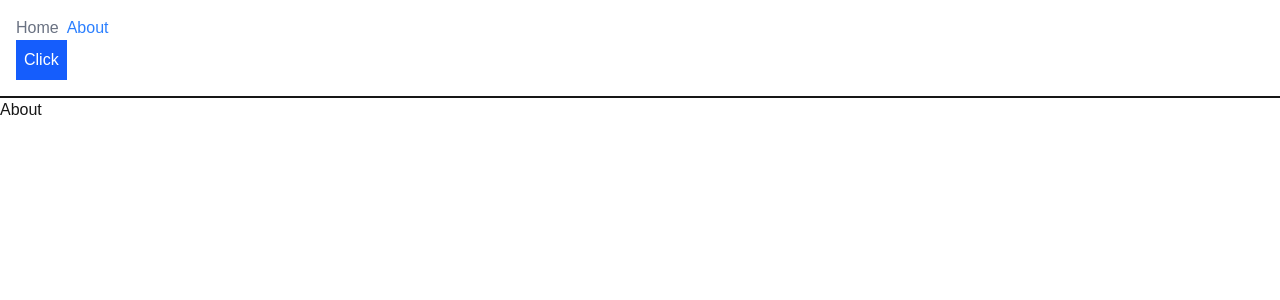
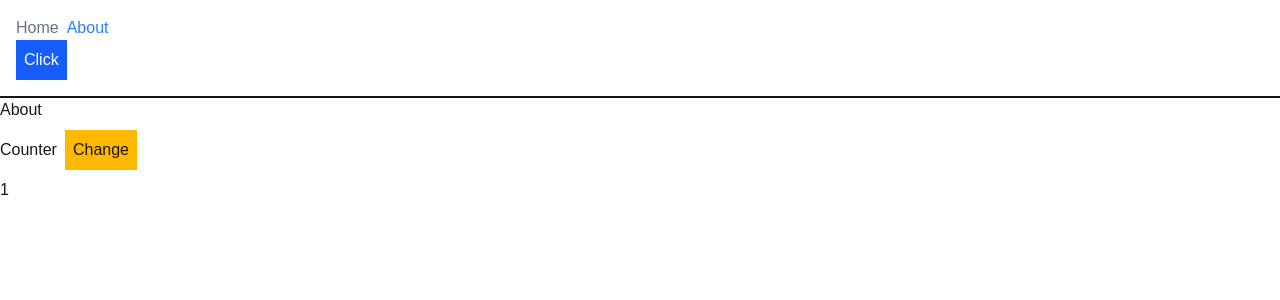
Before and after one commit to Faezerezae/online-shop, a Next.js app: page /about in a window 1280 px wide. Shown: the top 300 px of the page. Built offline with nearby package versions, Linux system fonts and the light colour scheme.

Commit message:
آموزش سرور کامپوننت و کلاینت کامپوننت

```diff
--- /dev/null
+++ b/src/app/about/components/counter.tsx
@@ -0,0 +1,18 @@
+"use client"
+import React, { useState } from 'react'
+
+function Counter({ children }: { children: React.ReactNode }) {
+    const [counter, setCounter] = useState(1);
+    return (
+        <div>Counter
+            <button className='p-2 m-2 bg-amber-400' onClick={() => { setCounter(counter + 1) }}>Change</button>
+            {/* <ServerComp/> client component*/}
+            {children}
+            {/* children is server component */}
+            {counter}
+        </div>
+
+    )
+}
+
+export default Counter
--- /dev/null
+++ b/src/app/about/components/serverComp.tsx
@@ -0,0 +1,13 @@
+//"این کامپوننت کلاینت کامپوننت هستش چون پدرش کلاینت کامپوننت هستش"
+import React, { useState } from 'react'
+
+function ServerComp() {
+
+const [ serverComp] = useState("");
+
+  return (
+    <div>{serverComp}</div>
+  )
+}
+
+export default ServerComp
--- a/src/app/about/page.tsx
+++ b/src/app/about/page.tsx
@@ -1,8 +1,17 @@
 import React from 'react'
+import Counter from './components/counter'
+import ServerComp from './components/serverComp'
 
 function About() {
   return (
-    <div>About</div>
+    <>
+      <div>About</div>
+      {/* ServerComp is server component as child */}
+      <Counter>
+        <ServerComp />
+      </Counter>
+    </>
+
   )
 }
 
```
